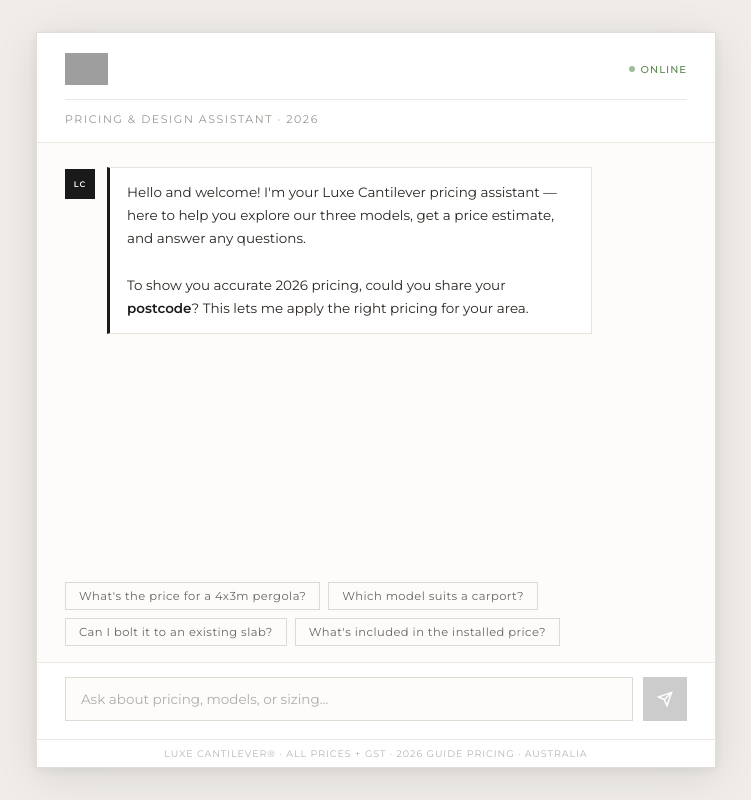
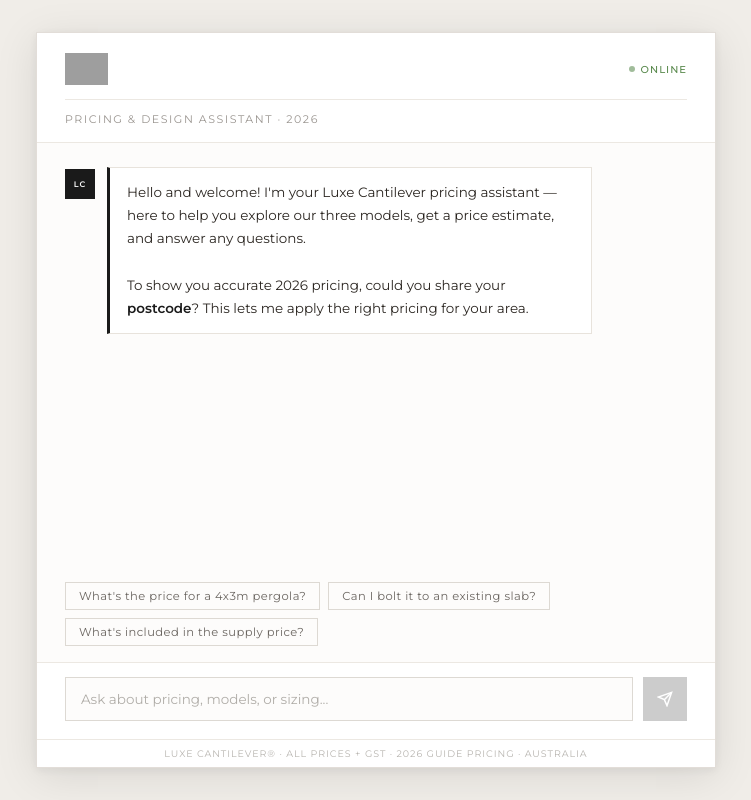
Before and after one commit to luxecantilever/luxeagent, a Next.js app: page / in a window 1280 px wide. Shown: the whole page, without its empty margins (264-1015 px from the left). Built offline with nearby package versions, Linux system fonts and the light colour scheme; grey boxes are pictures that could not be loaded.

Commit message:
Add files via upload

```diff
--- a/pages/index.js
+++ b/pages/index.js
@@ -23,9 +23,8 @@
 
 const QUICK_PROMPTS = [
   "What's the price for a 4x3m pergola?",
-  "Which model suits a carport?",
   "Can I bolt it to an existing slab?",
-  "What's included in the installed price?",
+  "What's included in the supply price?",
 ];
 
 export default function Home() {
@@ -203,7 +202,17 @@
 
         .lx-wrap { min-height: 100vh; display: flex; align-items: center; justify-content: center; padding: 16px; }
 
-        .lx-card { width: 100%; max-width: 680px; background: #ffffff; border: 1px solid #e2ddd8; display: flex; flex-direction: column; height: 92vh; max-height: 860px; overflow: hidden; box-shadow: 0 8px 40px rgba(0,0,0,0.10), 0 2px 8px rgba(0,0,0,0.06); }
+        .lx-card { width: 100%; max-width: 680px; background: #ffffff; border: 1px solid #e2ddd8; display: flex; flex-direction: column; height: 92vh; max-height: 760px; overflow: hidden; box-shadow: 0 8px 40px rgba(0,0,0,0.10), 0 2px 8px rgba(0,0,0,0.06); }
+
+        @media (max-width: 480px) {
+          .lx-wrap { padding: 0; align-items: stretch; }
+          .lx-card { height: 100vh; max-height: 100vh; border: none; box-shadow: none; }
+          .lx-header { padding: 14px 16px 12px; }
+          .lx-msgs { padding: 16px; gap: 14px; }
+          .lx-inputbar { padding: 10px 12px; }
+          .lx-lead { padding: 14px 16px; }
+          .lx-bubble { max-width: 88%; font-size: 13px; }
+        }
 
         .lx-header { padding: 20px 28px 16px; border-bottom: 1px solid #ece8e2; background: #ffffff; }
         .lx-header-top { display: flex; align-items: center; justify-content: space-between; margin-bottom: 14px; }
```
